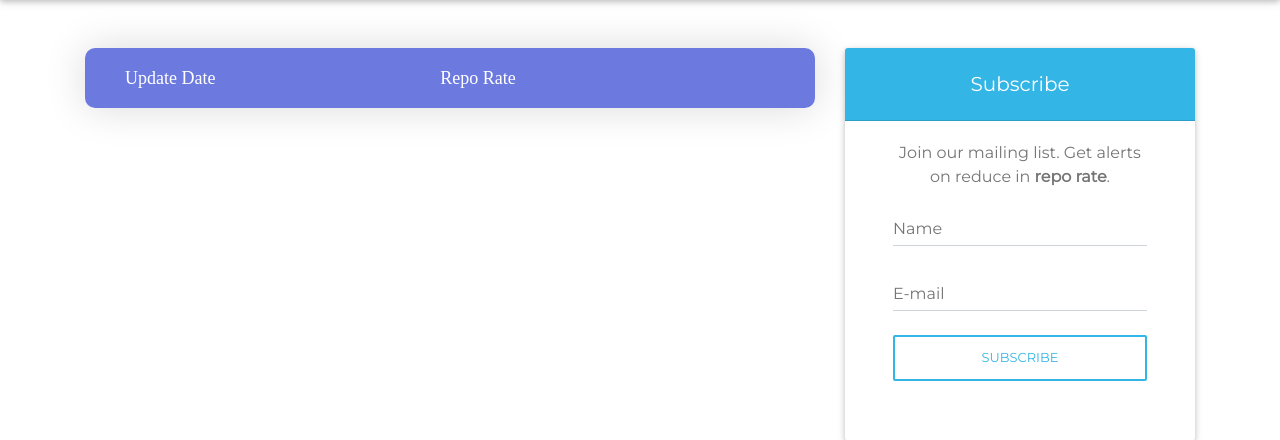
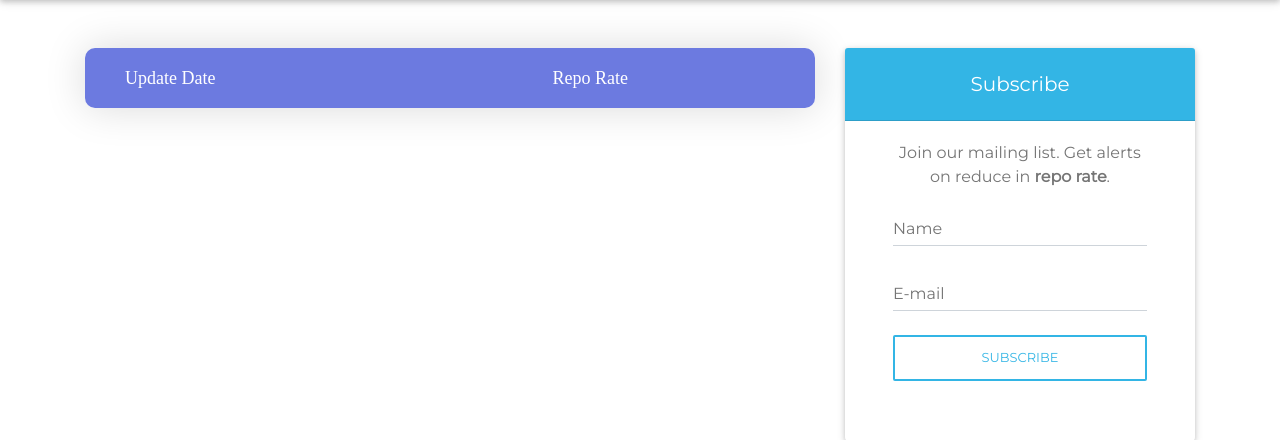
Before and after one commit to abhishekraj272/monecare, a Flask app: page / in a window 1280 px wide. Shown: the part 96-536 px from the top of the page. Run offline with Flask 2, Linux system fonts and the light colour scheme; data that the repository does not hold is empty; some libraries are stand-ins or nearby versions.

Commit message:
Style fontawesome icons Change table column widths

```diff
--- a/app/static/css/main.css
+++ b/app/static/css/main.css
@@ -75,6 +75,16 @@ ul, li {
 }
 
 /*//////////////////////////////////////////////////////////////////
+[ Fontawesome Icons ]*/
+.fa-trash, .fa-edit{
+    opacity: 0.4;
+    transition: opacity 0.5s ease-out;
+}
+.fa-trash:hover, .fa-edit:hover {
+    opacity: 1;
+    color: red;
+}
+/*//////////////////////////////////////////////////////////////////
 [ Table ]*/
 .table100 {
   background-color: #fff;
@@ -95,11 +105,13 @@ th, td {
 }
 
 .column2 {
-  width: 13%;
+  width: 15%;
+  text-align: center;
 }
 
 .column3 {
-  width: 22%;
+  width: 10%;
+  text-align: right;
 }
 
 .table100-head th {
```
